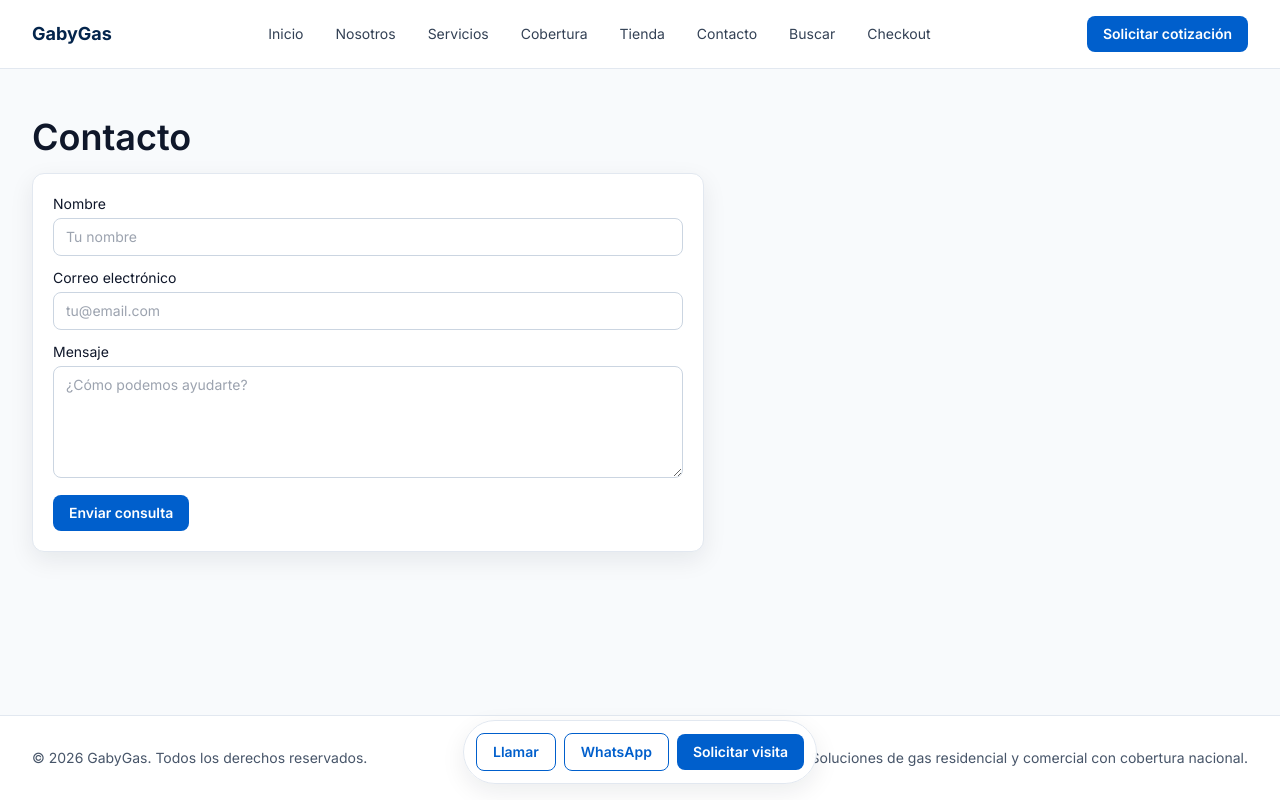
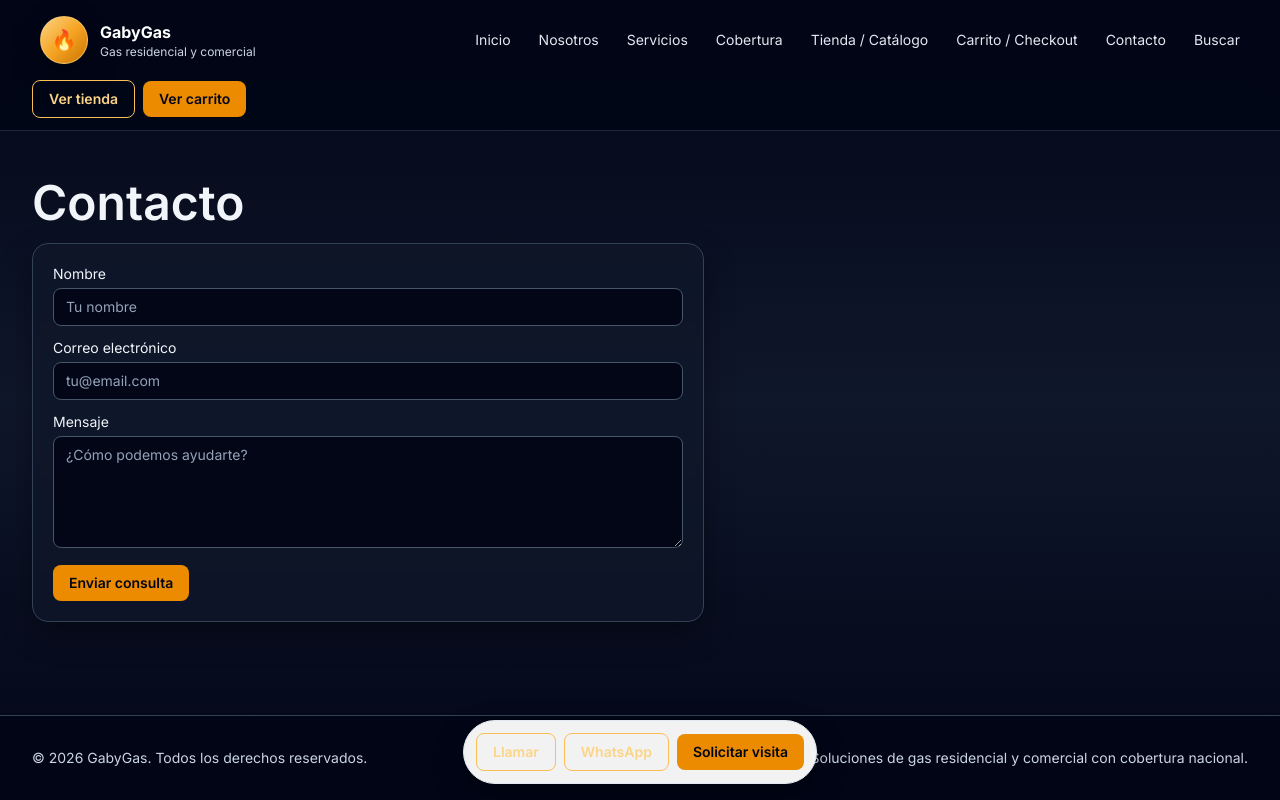
Before and after one commit to Hexaservice/GabyGas, a Next.js app: page /contacto in a window 1280 px wide. Built offline with nearby package versions, Linux system fonts and the light colour scheme; no server answers; the database is empty.

Commit message:
feat: ajustar rediseño sin binarios y reforzar tienda/carrito

```diff
--- a/app/globals.css
+++ b/app/globals.css
@@ -7,7 +7,8 @@
 }
 
 body {
-  @apply bg-slate-50 text-ink antialiased;
+  @apply bg-gradient-to-b from-slate-950 via-slate-900 to-slate-950 text-slate-100 antialiased;
+  background-attachment: fixed;
 }
 
 .container-layout {
@@ -15,7 +16,7 @@ body {
 }
 
 .h1 {
-  @apply text-3xl font-semibold leading-tight md:text-4xl;
+  @apply text-3xl font-semibold leading-tight md:text-5xl;
 }
 
 .h2 {
@@ -23,21 +24,57 @@ body {
 }
 
 .body-copy {
-  @apply text-sm text-slate-600 md:text-base;
+  @apply text-sm text-slate-300 md:text-base;
 }
 
 .btn-primary {
-  @apply inline-flex items-center justify-center rounded-lg bg-brand-500 px-4 py-2 text-sm font-semibold text-white transition hover:bg-brand-600;
+  @apply inline-flex items-center justify-center rounded-lg bg-brand-500 px-4 py-2 text-sm font-semibold text-slate-950 transition duration-300 hover:-translate-y-0.5 hover:bg-brand-400;
 }
 
 .btn-outline {
-  @apply inline-flex items-center justify-center rounded-lg border border-brand-500 px-4 py-2 text-sm font-semibold text-brand-500 transition hover:bg-brand-50;
+  @apply inline-flex items-center justify-center rounded-lg border border-brand-300 px-4 py-2 text-sm font-semibold text-brand-200 transition duration-300 hover:-translate-y-0.5 hover:border-brand-100 hover:bg-brand-500/10;
 }
 
 .card {
-  @apply rounded-xl border border-slate-200 bg-white p-5 shadow-soft;
+  @apply rounded-2xl border border-slate-700 bg-slate-900/75 p-5 shadow-soft backdrop-blur-sm;
 }
 
 .field {
-  @apply w-full rounded-lg border border-slate-300 bg-white px-3 py-2 text-sm outline-none ring-brand-100 transition focus:border-brand-500 focus:ring;
+  @apply w-full rounded-lg border border-slate-600 bg-slate-950 px-3 py-2 text-sm text-slate-100 outline-none ring-brand-300/30 transition placeholder:text-slate-400 focus:border-brand-300 focus:ring;
 }
+
+.nav-link {
+  @apply rounded-md px-2 py-1 text-slate-200 transition duration-300 hover:bg-brand-500/20 hover:text-brand-100;
+}
+
+.surface-glow {
+  @apply relative overflow-hidden;
+}
+
+.surface-glow::before {
+  content: '';
+  position: absolute;
+  inset: -40% -30% auto auto;
+  width: 220px;
+  height: 220px;
+  background: radial-gradient(circle, rgba(255, 212, 106, 0.28) 0%, rgba(255, 212, 106, 0) 70%);
+  pointer-events: none;
+}
+
+.hover-lift {
+  @apply transition duration-300 hover:-translate-y-1 hover:shadow-[0_14px_30px_rgba(255,166,0,0.16)];
+}
+
+@keyframes floatSlow {
+  0%,
+  100% {
+    transform: translateY(0px);
+  }
+  50% {
+    transform: translateY(-6px);
+  }
+}
+
+.animate-float-slow {
+  animation: floatSlow 4s ease-in-out infinite;
+}
--- a/components/Footer.tsx
+++ b/components/Footer.tsx
@@ -1,7 +1,7 @@
 export function Footer() {
   return (
-    <footer className="border-t border-slate-200 bg-white">
-      <div className="container-layout grid gap-2 py-8 text-sm text-slate-600 md:grid-cols-2">
+    <footer className="border-t border-slate-700 bg-slate-950/90">
+      <div className="container-layout grid gap-2 py-8 text-sm text-slate-300 md:grid-cols-2">
         <p>© {new Date().getFullYear()} GabyGas. Todos los derechos reservados.</p>
         <p className="md:text-right">Soluciones de gas residencial y comercial con cobertura nacional.</p>
       </div>
--- a/components/Header.tsx
+++ b/components/Header.tsx
@@ -1,33 +1,46 @@
-import Link from "next/link";
+import Link from 'next/link';
 
 const links = [
-  { href: "/", label: "Inicio" },
-  { href: "/nosotros", label: "Nosotros" },
-  { href: "/servicios", label: "Servicios" },
-  { href: "/cobertura/medellin", label: "Cobertura" },
-  { href: "/tienda", label: "Tienda" },
-  { href: "/contacto", label: "Contacto" },
-  { href: "/buscar", label: "Buscar" },
-  { href: "/checkout", label: "Checkout" }
+  { href: '/', label: 'Inicio' },
+  { href: '/nosotros', label: 'Nosotros' },
+  { href: '/servicios', label: 'Servicios' },
+  { href: '/cobertura/medellin', label: 'Cobertura' },
+  { href: '/tienda', label: 'Tienda / Catálogo' },
+  { href: '/checkout', label: 'Carrito / Checkout' },
+  { href: '/contacto', label: 'Contacto' },
+  { href: '/buscar', label: 'Buscar' },
 ];
 
 export function Header() {
   return (
-    <header className="sticky top-0 z-30 border-b border-slate-200 bg-white/90 backdrop-blur">
-      <div className="container-layout flex flex-wrap items-center justify-between gap-3 py-4">
-        <Link href="/" className="text-lg font-bold text-brand-900">
-          GabyGas
+    <header className="sticky top-0 z-30 border-b border-slate-700/60 bg-slate-950/90 backdrop-blur">
+      <div className="container-layout flex flex-wrap items-center justify-between gap-3 py-3">
+        <Link href="/" className="group flex items-center gap-3 rounded-xl px-2 py-1 transition hover:bg-white/5">
+          <div className="flex h-12 w-12 items-center justify-center rounded-full border border-brand-200/60 bg-gradient-to-br from-brand-200 via-brand-400 to-brand-600 text-xl shadow-soft">
+            🔥
+          </div>
+          <div>
+            <p className="text-base font-bold text-white">GabyGas</p>
+            <p className="text-xs text-slate-300">Gas residencial y comercial</p>
+          </div>
         </Link>
-        <nav className="flex flex-wrap items-center gap-2 text-sm md:gap-4">
+
+        <nav className="flex flex-wrap items-center gap-2 text-sm md:gap-3">
           {links.map((link) => (
-            <Link key={link.href} href={link.href} className="rounded-md px-2 py-1 text-slate-700 hover:bg-slate-100">
+            <Link key={link.href} href={link.href} className="nav-link">
               {link.label}
             </Link>
           ))}
         </nav>
-        <Link href="/contacto" className="btn-primary">
-          Solicitar cotización
-        </Link>
+
+        <div className="flex items-center gap-2">
+          <Link href="/tienda" className="btn-outline hidden sm:inline-flex">
+            Ver tienda
+          </Link>
+          <Link href="/checkout" className="btn-primary">
+            Ver carrito
+          </Link>
+        </div>
       </div>
     </header>
   );
--- a/components/shop/TiendaCatalogo.tsx
+++ b/components/shop/TiendaCatalogo.tsx
@@ -1,5 +1,6 @@
 'use client';
 
+import Link from 'next/link';
 import { useMemo, useState } from 'react';
 
 type Product = {
@@ -46,7 +47,7 @@ export function TiendaCatalogo({ products, services, categories, brands }: Props
       headers: { 'Content-Type': 'application/json' },
       body: JSON.stringify({ productId, quantity: 1 }),
     });
-    setLeadMessage('Producto agregado al carrito. Continúa en checkout.');
+    setLeadMessage('Producto agregado al carrito. Ahora puedes revisar el checkout.');
   }
 
   async function submitLead(formData: FormData) {
@@ -63,10 +64,20 @@ export function TiendaCatalogo({ products, services, categories, brands }: Props
 
   return (
     <section className="space-y-5">
-      <h1 className="h1">Tienda</h1>
-      <p className="body-copy">Filtra por categoría, marca o tipo y compra online o solicita instalación/mantenimiento.</p>
+      <div className="card surface-glow space-y-3">
+        <h1 className="h1">Tienda y catálogo GabyGas</h1>
+        <p className="body-copy">Filtra por categoría, marca o tipo y compra online o solicita instalación/mantenimiento.</p>
+        <div className="flex flex-wrap gap-3">
+          <Link href="/checkout" className="btn-primary">
+            Ir al carrito / checkout
+          </Link>
+          <Link href="/servicios" className="btn-outline">
+            Ver servicios
+          </Link>
+        </div>
+      </div>
 
-      <div className="grid gap-3 rounded-xl border border-slate-200 bg-white p-4 md:grid-cols-3">
+      <div className="grid gap-3 rounded-xl border border-slate-700 bg-slate-900/70 p-4 md:grid-cols-3">
         <select className="field" value={type} onChange={(e) => setType(e.target.value as 'todos' | 'producto' | 'servicio')}>
           <option value="todos">Todos</option>
           <option value="producto">Productos</option>
@@ -95,11 +106,11 @@ export function TiendaCatalogo({ products, services, categories, brands }: Props
           <h2 className="h2">Productos</h2>
           <div className="grid gap-4 md:grid-cols-2 lg:grid-cols-3">
             {filteredProducts.map((product) => (
-              <article key={product.id} className="card space-y-2">
-                <h3 className="text-lg font-semibold">{product.name}</h3>
-                <p className="text-sm text-slate-600">{product.description}</p>
-                <p className="text-xs text-slate-500">Categoría: {product.category} · Marca: {product.brand ?? 'Sin marca'}</p>
-                <p className="font-semibold text-brand-700">${product.price.toLocaleString('es-CO')}</p>
+              <article key={product.id} className="card hover-lift space-y-2">
+                <h3 className="text-lg font-semibold text-brand-100">{product.name}</h3>
+                <p className="text-sm text-slate-300">{product.description}</p>
+                <p className="text-xs text-slate-400">Categoría: {product.category} · Marca: {product.brand ?? 'Sin marca'}</p>
+                <p className="font-semibold text-brand-300">${product.price.toLocaleString('es-CO')}</p>
                 <button className="btn-primary w-full" onClick={() => addToCart(product.id)} disabled={product.stock <= 0}>
                   {product.stock > 0 ? 'Agregar al carrito' : 'Sin stock'}
                 </button>
@@ -114,9 +125,9 @@ export function TiendaCatalogo({ products, services, categories, brands }: Props
           <h2 className="h2">Servicios</h2>
           <div className="grid gap-4 md:grid-cols-2 lg:grid-cols-3">
             {services.map((service) => (
-              <article key={service.id} className="card">
-                <h3 className="text-lg font-semibold">{service.name}</h3>
-                <p className="text-sm text-slate-600">{service.shortDescription}</p>
+              <article key={service.id} className="card hover-lift">
+                <h3 className="text-lg font-semibold text-brand-100">{service.name}</h3>
+                <p className="text-sm text-slate-300">{service.shortDescription}</p>
               </article>
             ))}
           </div>
@@ -141,7 +152,7 @@ export function TiendaCatalogo({ products, services, categories, brands }: Props
         <button className="btn-outline" type="submit">
           Enviar solicitud
         </button>
-        {leadMessage && <p className="text-sm text-brand-700">{leadMessage}</p>}
+        {leadMessage && <p className="text-sm text-brand-200">{leadMessage}</p>}
       </form>
     </section>
   );
--- a/tailwind.config.ts
+++ b/tailwind.config.ts
@@ -1,35 +1,39 @@
-import type { Config } from "tailwindcss";
+import type { Config } from 'tailwindcss';
 
 const config: Config = {
-  content: ["./app/**/*.{js,ts,jsx,tsx,mdx}", "./components/**/*.{js,ts,jsx,tsx,mdx}"],
+  content: ['./app/**/*.{js,ts,jsx,tsx,mdx}', './components/**/*.{js,ts,jsx,tsx,mdx}'],
   theme: {
     screens: {
-      sm: "480px",
-      md: "768px",
-      lg: "1024px",
-      xl: "1280px"
+      sm: '480px',
+      md: '768px',
+      lg: '1024px',
+      xl: '1280px',
     },
     extend: {
       colors: {
         brand: {
-          50: "#eef6ff",
-          100: "#d9eaff",
-          500: "#005fcc",
-          600: "#004ea8",
-          900: "#04254c"
+          50: '#FFF8E8',
+          100: '#FDE6B1',
+          200: '#FCD486',
+          300: '#F9BE56',
+          400: '#F5A524',
+          500: '#EC8B00',
+          600: '#CC7300',
+          700: '#9E5800',
+          900: '#24170A',
         },
-        accent: "#22c55e",
-        ink: "#0f172a"
+        accent: '#F59E0B',
+        ink: '#0B0D11',
       },
       fontFamily: {
-        sans: ["Inter", "ui-sans-serif", "system-ui", "sans-serif"]
+        sans: ['Inter', 'ui-sans-serif', 'system-ui', 'sans-serif'],
       },
       boxShadow: {
-        soft: "0 8px 24px rgba(15, 23, 42, 0.08)"
-      }
-    }
+        soft: '0 12px 30px rgba(0, 0, 0, 0.35)',
+      },
+    },
   },
-  plugins: []
+  plugins: [],
 };
 
 export default config;
```
Also changed, not shown: app/page.tsx (+48 -61 lines).
